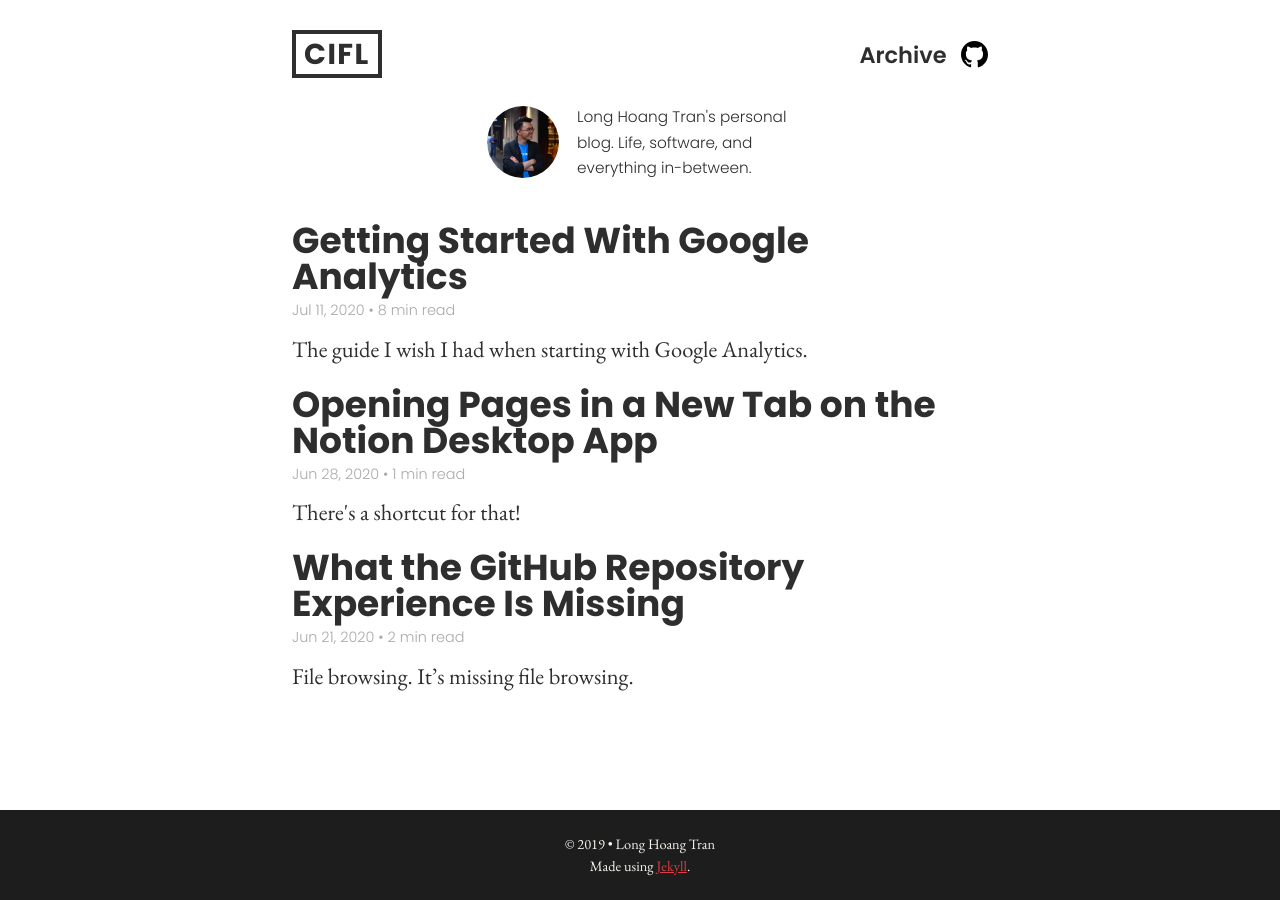
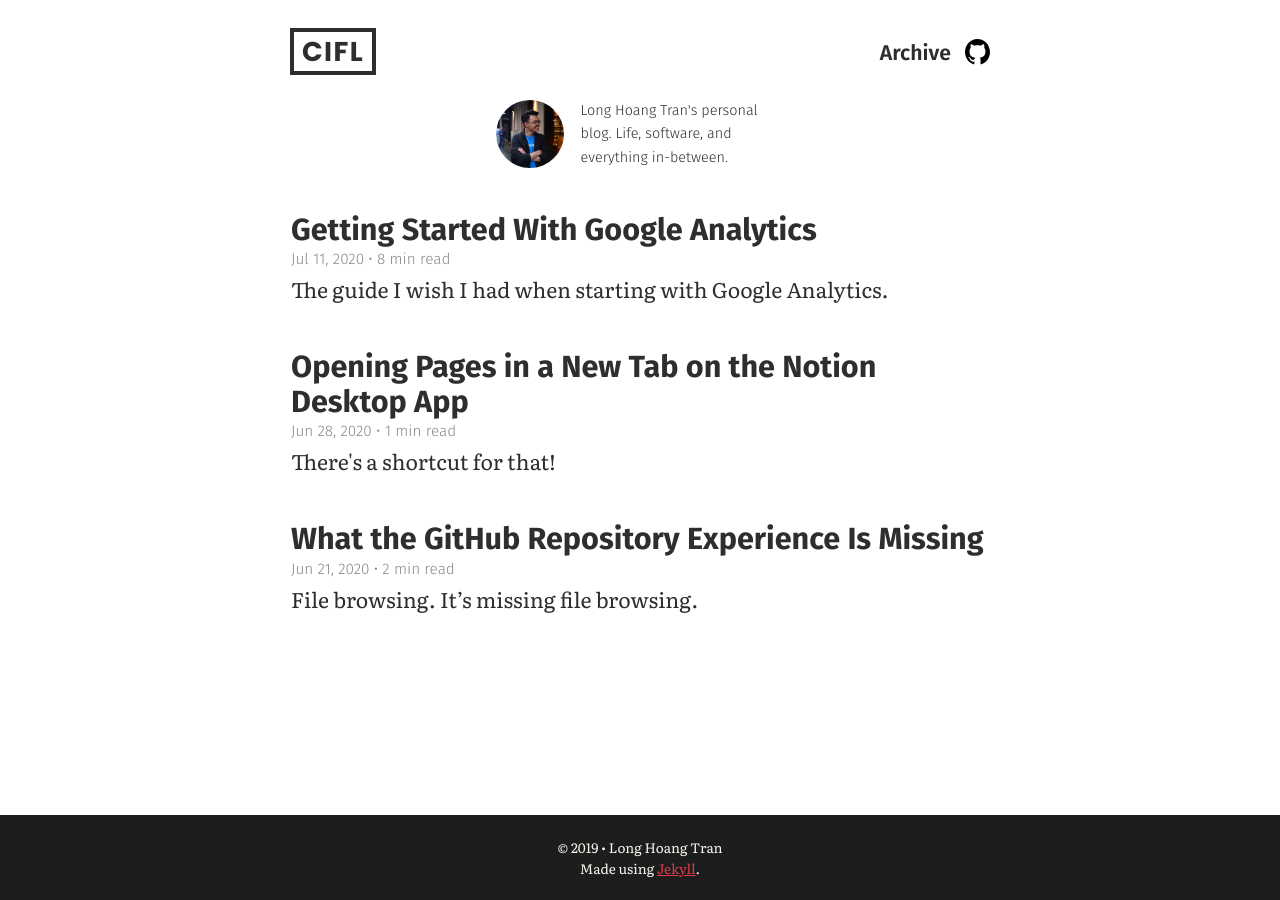
Before and after one commit to tranhl/tranhl.github.io, a Jekyll site: the page built from index.html, in a window 1280 px wide. Built offline with Jekyll 4.4.1, drawn with Linux system fonts in a browser that asks for light colours; the list of posts is cut into pages by our own code.

Commit message:
style: updated typography and post title spacing

```diff
--- a/_sass/_article.scss
+++ b/_sass/_article.scss
@@ -1,30 +1,17 @@
-.post-list, .post {
-  h1 {
+$post-spacing: 2.5rem;
+
+.posts {
+  display: inline-block;
+
+  ul {
     margin: 0;
-  }
-}
+    margin-top: -$post-spacing;
 
-.meta {
-  display: inline-block;
-  font-size: 0.8rem;
-  font-weight: 300;
-  font-family: $font-family-sans-serif;
-  color: $font-color-light;
-  line-height: 1.15rem;
-}
+    li {
+      margin-top: $post-spacing;
+      border: 1px solid transparent;
 
-.post-list {
       article {
-    margin: 2.5rem 0;
-
-    &:first-of-type {
-      margin-top: 0;
-    }
-
-    &:last-of-type {
-      margin-bottom: 0;
-    }
-
         a {
           margin: 0;
           text-decoration: none;
@@ -33,19 +20,32 @@
           &:hover, &:active {
             color: $font-color-primary;
           }
+
+          h1 {
+            font-size: 1.8rem;
+            margin-bottom: 4px;
+          }
         }
 
         p {
-      margin-top: 0.7rem;
+          margin: 0;
+          margin-top: 6px;
+        }
+      }
     }
   }
 }
 
 .post {
+  margin-top: 4rem;
   padding-bottom: 3em;
 
+  h2, h3, h4, h5, h6, figure {
+    margin: 2.75rem 0 1.05rem;
+  }
+
   h1 {
-    margin-bottom: 0.25rem;
+    margin-bottom: 16px;
   }
 
   img {
@@ -55,5 +55,36 @@
   ul {
     list-style: disc;
     padding-left: 2rem;
+
+    li {
+      line-height: 1.35;
     }
   }
+
+  .author {
+    display: flex;
+    flex-direction: row;
+
+    .avatar {
+      width: 2.5rem;
+      height: 2.5rem;
+    }
+
+    div {
+      display: flex;
+      flex-direction: column;
+
+      span {
+        line-height: 1.2rem;
+      }
+    }
+  }
+}
+
+.meta, .post-meta {
+  font-size: 0.9rem;
+  font-weight: 400;
+  font-family: $font-family-sans-serif;
+  color: $font-color-light;
+  line-height: 1rem;
+}
--- a/_sass/_base.scss
+++ b/_sass/_base.scss
@@ -27,7 +27,9 @@
 }
 
 .header {
+  display: block;
   margin-bottom: 2.4rem;
+}
 
 .subtitle {
   display: flex;
@@ -39,23 +41,24 @@
     justify-content: center;
   }
 
+  p {
+    width: 12rem;
+    margin: 0;
+    font-family: $font-family-sans-serif;
+    font-weight: 400;
+    font-size: 0.85rem;
+    line-height: 1.4rem;
+  }
+}
+
 .avatar {
   width: 4rem;
   height: 4rem;
   margin-right: 1rem;
 
   border-radius: 50%;
-    }
 
-    p {
-      width: 12rem;
-      margin: 0;
-      font-family: $font-family-sans-serif;
-      font-weight: 300;
-      font-size: 0.85rem;
-      line-height: 1.4rem;
-    }
-  }
+  background-color: lightgrey;
 }
 
 .nav {
@@ -84,7 +87,7 @@
 
     span {
       display: inline;
-      font-family: $font-family-sans-serif;
+      font-family: $font-family-brand;
       line-height: 1.5rem;
       font-size: 1.6rem;
       font-weight: 700;
--- a/_sass/_defaults.scss
+++ b/_sass/_defaults.scss
@@ -3,7 +3,8 @@
 
 html {
   font-family: $font-family-serif;
-  font-size: 18px;
+  font-size: 17px;
+  font-weight: 400;
   color: $font-color-default;
   overflow: visible;
   height: 100vh;
@@ -14,34 +15,38 @@
 }
 
 h1, h2, h3, h4, h5, h6 {
+  margin: 0;
   font-family: $font-family-sans-serif;
 }
 
+// Type scale generated using https://type-scale.com
+
 h1 {
-  font-size: 2rem;
-  line-height: 2rem;
+  font-size: 2.011em;
 }
 
 h2 {
-  font-size: 1.8rem;
-  line-height: 1.8rem;
-  margin: 1.4rem 0;
+  font-size: 1.749em;
 }
 
 h3 {
-  font-size: 1.5rem;
-  line-height: 1.5rem;
-  margin: 1.4rem 0;
+  font-size: 1.521em;
 }
 
 h4 {
-  font-size: 1.2rem;
-  line-height: 1.2rem;
-  margin: 1.25rem 0;
+  font-size: 1.322em;
+}
+
+h5 {
+  font-size: 1.15em;
+}
+
+h6 {
+  font-size: 1em;
 }
 
 p {
-  line-height: 1.7rem;
+  line-height: 1.8rem;
 }
 
 ul {
@@ -51,7 +56,6 @@
 
 figure {
   max-width: 100%;
-  margin: 16px 0;
 
   img {
     display: block;
--- a/_sass/_variables.scss
+++ b/_sass/_variables.scss
@@ -1,16 +1,18 @@
-@import url('https://fonts.googleapis.com/css?family=Poppins:100,200,300,600,600i,700,700i,900,900i');
-@import url('https://fonts.googleapis.com/css?family=EB+Garamond:300,300i,400,400i,500,500i,600,600i,700,700i,800,800i');
+@import url('https://fonts.googleapis.com/css?family=Poppins:700');
+@import url('https://fonts.googleapis.com/css?family=Fira Sans:100,200,300,600,600i,700');
 @import url('https://fonts.googleapis.com/css?family=Roboto+Mono:500');
+@import url('https://fonts.googleapis.com/css2?family=Literata:ital,wght@0,200;0,300;0,400;0,500;0,600;0,700;0,800;0,900;1,200;1,300;1,400;1,500;1,600;1,700;1,800;1,900&display=swap');
 
-$font-family-serif: "EB Garamond", serif;
-$font-family-sans-serif: "Poppins", sans-serif;
+$font-family-serif: "Literata", serif;
+$font-family-sans-serif: "Fira Sans", sans-serif;
+$font-family-brand: "Poppins";
 $font-family-monospace: "Roboto Mono", monospace;
 
 $screen-breakpoint: 415px;
 
 $background-color-default: white;
 $font-color-default: #2E2E2E;
-$font-color-light: #AAAAAA;
+$font-color-light: #888888;
 $font-color-primary: #DB3E46;
 $font-color-primary-light: #e6abab;
 $font-color-secondary: #E3BC2D;
--- a/index.html
+++ b/index.html
@@ -3,8 +3,8 @@
 show_subtitle: true
 ---
 
-
-<ul class="post-list">
+<section class="posts">
+  <ul>
     {% for post in paginator.posts %}
 
       {% assign minutes = post.content | number_of_words | divided_by: 180 %}
@@ -20,7 +20,7 @@
           <a href="{{ post.url | prepend: site.baseurl }}" class="no-underline">
             <h1>{{ post.title }}</h1>
           </a>
-        <span class="meta">{{ post.date | date: site.date_format }} • {{ read-time }}</span>
+          <div class="meta"><span>{{ post.date | date: site.date_format }} • {{ read-time }}</span></div>
 
           <p>
             {% if post.summary %}
@@ -34,5 +34,6 @@
 
     {% endfor %}
   </ul>
+</section>
 
 {% include pagination.html %}
```
Also changed, not shown: _layouts/post.html (+10 -1 lines). Lines whose indentation alone changed are shown as unchanged.
